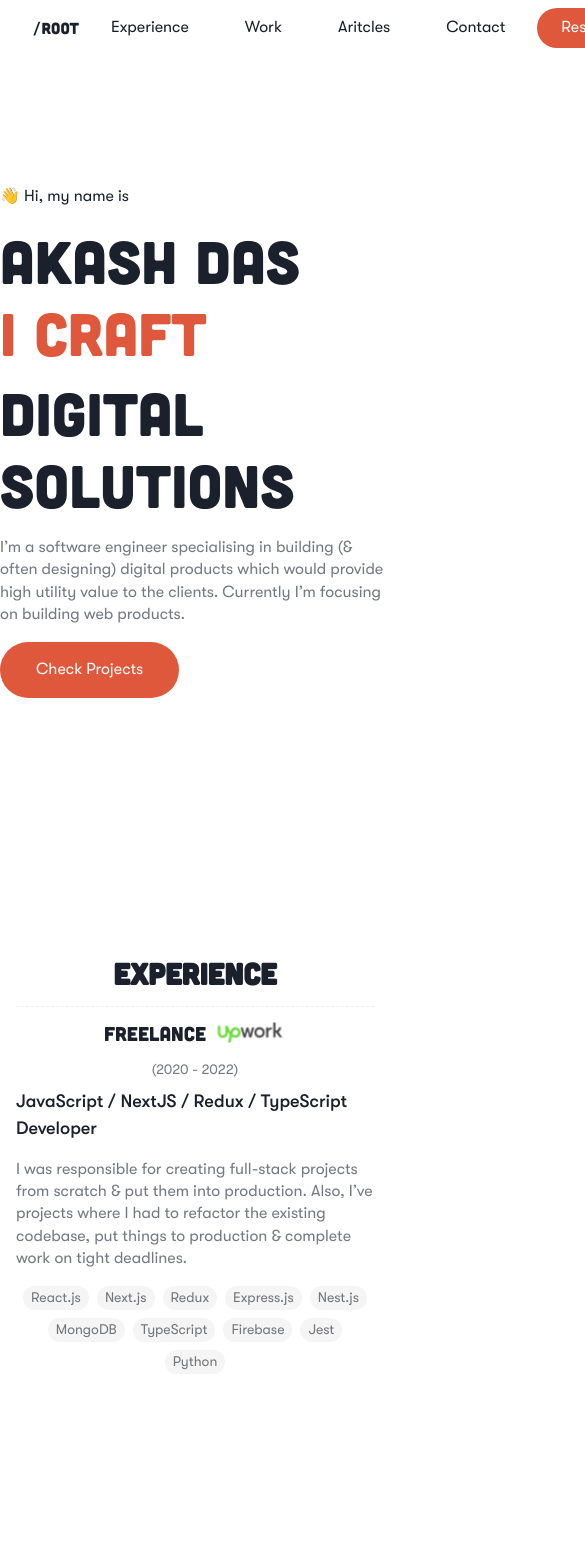
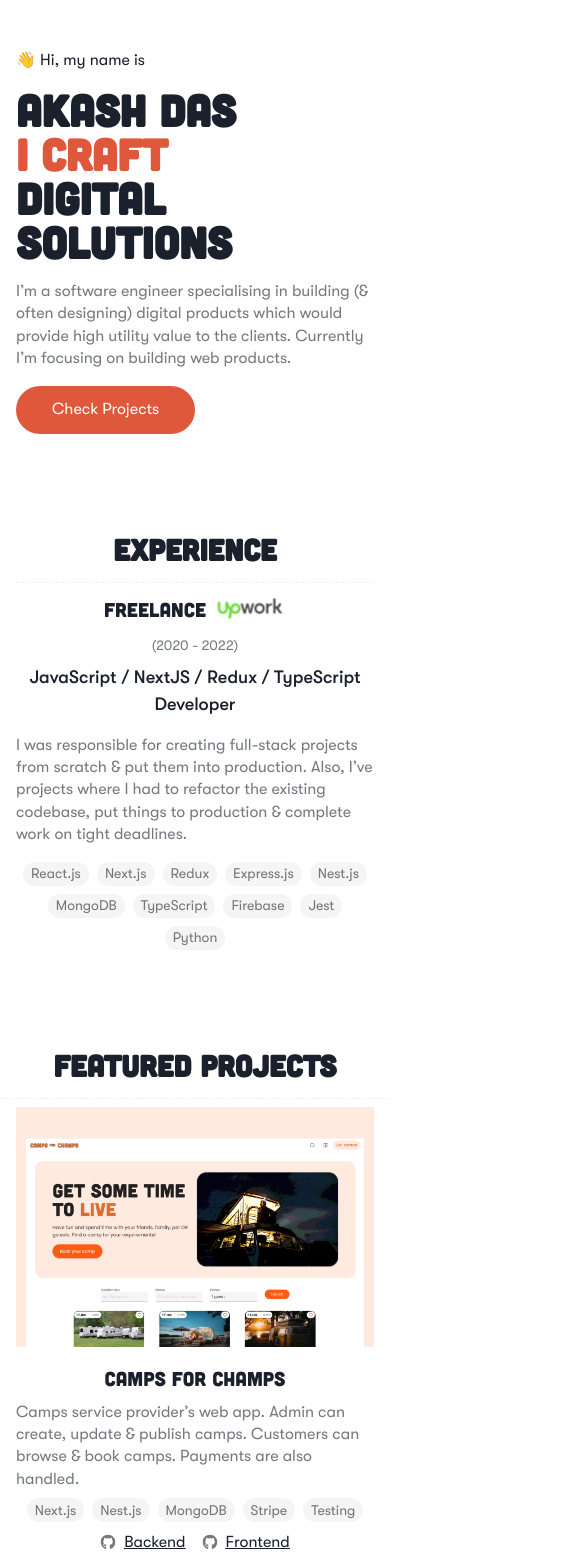
Before and after one commit to AkashSDas/portfolio, a Next.js app: page / in a window 390 px wide. Shown: the top 1568 px of the page, 585 px wide, since content can reach past the window. Built offline with nearby package versions, Linux system fonts and the light colour scheme.

Commit message:
make sections responsive and rm redundant imports

```diff
--- a/src/components/articles.tsx
+++ b/src/components/articles.tsx
@@ -3,7 +3,7 @@ import { useContext } from "react";
 
 import { pxToRem } from "@/lib/chakra-ui";
 import { ScrollContext } from "@/lib/context";
-import { Box, Button, Divider, Heading, HStack, SimpleGrid, Text, VStack } from "@chakra-ui/react";
+import { Box, Button, Divider, Heading, HStack, Link, Text, VStack } from "@chakra-ui/react";
 
 import { renderSkills } from "./experience";
 
@@ -38,48 +38,70 @@ export default function Articles() {
   var articleRef = useContext(ScrollContext).articlesRef;
 
   return (
-    <VStack ref={articleRef} gap={pxToRem(32)} w="full" py={pxToRem(128)}>
-      <Heading h={pxToRem(44)}>Latest Articles</Heading>
-      <Divider w="100%" maxW={pxToRem(800)} borderStyle="dashed" />
+    <Box
+      as="section"
+      ref={articleRef}
+      gap={pxToRem(32)}
+      w="100vw"
+      overflowX={{ base: "scroll", md: "hidden" }}
+      py={{ base: pxToRem(48), md: pxToRem(128) }}
+    >
+      <Heading
+        h={pxToRem(44)}
+        w="full"
+        textAlign="center"
+        mb={{ base: pxToRem(8), md: pxToRem(32) }}
+      >
+        Latest Articles
+      </Heading>
 
-      <SimpleGrid
-        w={["full", pxToRem(1024)]}
-        minChildWidth={["full", pxToRem(420)]}
-        column={[1, 3]}
-        gap={pxToRem(64)}
-        justifyItems="center"
-        justifyContent="center"
-        alignItems="center"
+      <Divider
+        w="100%"
+        maxW={pxToRem(800)}
+        borderStyle="dashed"
+        mx="auto"
+        mb={{ base: pxToRem(8), md: pxToRem(32) }}
+      />
+
+      <HStack
+        px={{ base: pxToRem(16), md: pxToRem(128) }}
+        gap={pxToRem(56)}
+        overflowX="scroll"
+        mb={{ base: pxToRem(8), md: pxToRem(32) }}
       >
         {articles.map((article) => (
           <ArticleCard key={article.coverImgURL} article={article} />
         ))}
-      </SimpleGrid>
+      </HStack>
 
-      <a
+      <Link
         href="https://medium.com/@akashsdas_dev"
         target="_blank"
         rel="noreferrer"
+        display="flex"
+        w="full"
+        justifyContent="center"
+        _hover={{ textDecoration: "none" }}
       >
-        <Button variant="outline" px={pxToRem(48)} h={pxToRem(48)}>
+        <Button mx="auto" variant="outline" px={pxToRem(48)} h={pxToRem(48)}>
           See More
         </Button>
-      </a>
-    </VStack>
+      </Link>
+    </Box>
   );
 
   function ArticleCard({ article }: { article: typeof articles[0] }) {
     return (
-      <a target="_blank" href={article.src} rel="noreferrer">
-        <VStack
-          w={pxToRem(420)}
-          maxW={pxToRem(420)}
-          gap={pxToRem(8)}
-          role="group"
-        >
+      <Link
+        target="_blank"
+        href={article.src}
+        rel="noreferrer"
+        w={{ base: "full", md: pxToRem(420) }}
+      >
+        <VStack gap={pxToRem(8)} role="group">
           <Box
             position="relative"
-            w={pxToRem(420)}
+            w={{ base: "full", md: pxToRem(420) }}
             h={pxToRem(220.5)}
             transition="all 0.3s ease-in-out"
             _groupHover={{ transform: "scale(0.98)" }}
@@ -97,7 +119,7 @@ export default function Articles() {
             <Text opacity={0.6}>{article.readTime} min read</Text>
           </HStack>
         </VStack>
-      </a>
+      </Link>
     );
   }
 }
--- a/src/components/contact-me.tsx
+++ b/src/components/contact-me.tsx
@@ -2,7 +2,7 @@ import { useContext } from "react";
 
 import { pxToRem } from "@/lib/chakra-ui";
 import { ScrollContext } from "@/lib/context";
-import { Badge, Center, Divider, Heading, HStack, Icon, Text, VStack } from "@chakra-ui/react";
+import { Badge, Divider, Heading, HStack, Icon, Text, VStack } from "@chakra-ui/react";
 
 export default function ContactMe() {
   var contactMeRef = useContext(ScrollContext).contactRef;
@@ -12,7 +12,12 @@ export default function ContactMe() {
       <Heading h={pxToRem(44)}>Contact Me</Heading>
       <Divider w="100%" maxW={pxToRem(800)} borderStyle="dashed" />
 
-      <Center>
+      <HStack
+        flexWrap="wrap"
+        justifyContent="center"
+        alignItems="center"
+        gap={pxToRem(16)}
+      >
         <Badge
           bg="b.border"
           color="rgba(28, 31, 36, 0.6)"
@@ -72,7 +77,7 @@ export default function ContactMe() {
             </HStack>
           </Badge>
         </a>
-      </Center>
+      </HStack>
     </VStack>
   );
 }
--- a/src/components/experience.tsx
+++ b/src/components/experience.tsx
@@ -17,7 +17,12 @@ export default function Experience() {
   var experienceRef = useContext(ScrollContext).experienceRef;
 
   return (
-    <Center ref={experienceRef} as="section" py={pxToRem(128)} px={pxToRem(16)}>
+    <Center
+      ref={experienceRef}
+      as="section"
+      py={{ base: pxToRem(48), md: pxToRem(128) }}
+      px={pxToRem(16)}
+    >
       <VStack gap={{ base: pxToRem(8), md: pxToRem(32) }} w="full">
         <Heading h={pxToRem(44)}>Experience</Heading>
         <Divider w="100%" maxW={pxToRem(800)} borderStyle="dashed" />
@@ -38,7 +43,7 @@ export default function Experience() {
   function Responsibilities() {
     return (
       <VStack w="full" maxW={pxToRem(540)} gap={pxToRem(16)}>
-        <Text fontSize={pxToRem(18)} fontWeight="medium">
+        <Text textAlign="center" fontSize={pxToRem(18)} fontWeight="medium">
           JavaScript / NextJS / Redux / TypeScript Developer
         </Text>
 
--- a/src/components/featured-projects.tsx
+++ b/src/components/featured-projects.tsx
@@ -1,5 +1,5 @@
 import Image from "next/image";
-import { useContext, useRef } from "react";
+import { useContext } from "react";
 
 import { pxToRem } from "@/lib/chakra-ui";
 import { ScrollContext } from "@/lib/context";
@@ -46,8 +46,17 @@ export default function FeaturedProjects() {
   var featuredProjectsRef = useContext(ScrollContext).workRef;
 
   return (
-    <Box ref={featuredProjectsRef} as="section" py={pxToRem(128)}>
-      <Heading h={pxToRem(44)} w="full" textAlign="center" mb={pxToRem(32)}>
+    <Box
+      ref={featuredProjectsRef}
+      as="section"
+      py={{ base: pxToRem(48), md: pxToRem(128) }}
+    >
+      <Heading
+        h={pxToRem(44)}
+        w="full"
+        textAlign="center"
+        mb={{ base: pxToRem(8), md: pxToRem(32) }}
+      >
         Featured Projects
       </Heading>
 
@@ -56,10 +65,15 @@ export default function FeaturedProjects() {
         maxW={pxToRem(800)}
         borderStyle="dashed"
         mx="auto"
-        mb={pxToRem(32)}
+        mb={{ base: pxToRem(8), md: pxToRem(32) }}
       />
 
-      <HStack px={pxToRem(128)} gap={pxToRem(56)} overflowX="auto">
+      <HStack
+        px={{ base: pxToRem(16), md: pxToRem(128) }}
+        gap={pxToRem(56)}
+        overflowX="auto"
+        flexDirection={{ base: "column", md: "row" }}
+      >
         {projects.map((project) => (
           <ProjectCard key={project.title} project={project} />
         ))}
@@ -70,8 +84,8 @@ export default function FeaturedProjects() {
   function ProjectCard({ project }: { project: typeof projects[0] }) {
     return (
       <VStack
-        w={pxToRem(500)}
-        minW={pxToRem(420)}
+        w={{ base: "full", md: pxToRem(500) }}
+        minW={{ base: "full", md: pxToRem(420) }}
         gap={pxToRem(16)}
         role="group"
       >
--- a/src/components/hero.tsx
+++ b/src/components/hero.tsx
@@ -2,42 +2,43 @@ import { useContext } from "react";
 
 import { pxToRem } from "@/lib/chakra-ui";
 import { ScrollContext } from "@/lib/context";
-import { Button, Center, HStack, Text, VStack } from "@chakra-ui/react";
+import { Box, Button, Center, Heading, Text, VStack } from "@chakra-ui/react";
 
 export default function Hero() {
   var workRef = useContext(ScrollContext).workRef;
 
   return (
-    <Center my={pxToRem(128)} as="section">
+    <Center
+      py={{ base: pxToRem(48), md: pxToRem(128) }}
+      px={pxToRem(16)}
+      as="section"
+    >
       <VStack gap={pxToRem(16)} alignItems="start">
         <Text>👋 Hi, my name is</Text>
 
         <VStack gap={0} alignItems="start">
-          <Text
-            fontFamily="heading"
-            fontSize={pxToRem(60)}
-            lineHeight={pxToRem(72)}
+          <Heading
+            fontSize={{ base: pxToRem(44), sm: pxToRem(60) }}
+            lineHeight={"100%"}
           >
             Akash Das
-          </Text>
+          </Heading>
 
-          <HStack flexWrap="wrap" gap={pxToRem(8)} mt={`0 !important`}>
-            <Text
-              fontFamily="heading"
-              fontSize={pxToRem(60)}
+          <Box gap={pxToRem(8)} mt={`0 !important`}>
+            <Heading
+              fontSize={{ base: pxToRem(44), sm: pxToRem(60) }}
               color="b.primary"
-              lineHeight={pxToRem(72)}
+              lineHeight={"100%"}
             >
               I Craft
-            </Text>
-            <Text
-              fontFamily="heading"
-              fontSize={pxToRem(60)}
-              lineHeight={pxToRem(72)}
+            </Heading>
+            <Heading
+              lineHeight={"100%"}
+              fontSize={{ base: pxToRem(44), sm: pxToRem(60) }}
             >
               Digital Solutions
-            </Text>
-          </HStack>
+            </Heading>
+          </Box>
         </VStack>
 
         <Text maxW={pxToRem(500)} opacity={0.6} lineHeight="140%">
@@ -48,7 +49,7 @@ export default function Hero() {
 
         <Button
           variant="solid"
-          h={pxToRem(56)}
+          h={{ base: pxToRem(48), sm: pxToRem(56) }}
           px={pxToRem(36)}
           onClick={() =>
             (workRef.current as any).scrollIntoView({
--- a/src/components/navbar.tsx
+++ b/src/components/navbar.tsx
@@ -1,4 +1,4 @@
-import { useContext, useRef } from "react";
+import { useContext } from "react";
 
 import { pxToRem } from "@/lib/chakra-ui";
 import { ScrollContext } from "@/lib/context";
@@ -15,6 +15,7 @@ export default function Navbar() {
       gap={pxToRem(8)}
       h={pxToRem(56)}
       px={pxToRem(32)}
+      as="nav"
     >
       <Text fontFamily="heading">/Root</Text>
 
--- a/src/components/note-worthy-projects.tsx
+++ b/src/components/note-worthy-projects.tsx
@@ -37,15 +37,23 @@ var projects = [
 
 export default function NoteWorthyProjects() {
   return (
-    <VStack gap={pxToRem(32)} w="full" my={pxToRem(128)}>
-      <Heading h={pxToRem(44)}>Other Noteworthy Projects</Heading>
+    <VStack
+      gap={pxToRem(32)}
+      w="full"
+      as="section"
+      py={{ base: pxToRem(48), md: pxToRem(128) }}
+      px={pxToRem(16)}
+    >
+      <Heading h={pxToRem(44)} textAlign="center">
+        Other Noteworthy Projects
+      </Heading>
       <Divider w="100%" maxW={pxToRem(800)} borderStyle="dashed" />
 
       <SimpleGrid
-        w={["full", pxToRem(1024)]}
-        minChildWidth={["full", pxToRem(480)]}
-        column={[1, 3]}
-        gap={pxToRem(64)}
+        w={{ base: "full", lg: pxToRem(1024) }}
+        minChildWidth={{ base: "full", lg: pxToRem(480) }}
+        column={{ base: 1, lg: 2 }}
+        gap={{ base: pxToRem(16), lg: pxToRem(32) }}
         justifyItems="center"
         justifyContent="center"
         alignItems="center"
@@ -60,7 +68,7 @@ export default function NoteWorthyProjects() {
   function ProjectCard({ project }: { project: typeof projects[0] }) {
     return (
       <VStack
-        w={pxToRem(480)}
+        w={{ base: "full", md: pxToRem(480) }}
         maxW={pxToRem(480)}
         borderRadius={pxToRem(16)}
         border="1px solid"
--- a/src/pages/_app.tsx
+++ b/src/pages/_app.tsx
@@ -55,7 +55,7 @@ export default function App({ Component, pageProps }: AppProps) {
             contactRef,
           }}
         >
-          <Navbar />
+          {/* <Navbar /> */}
           <Component {...pageProps} />
         </ScrollContext.Provider>
       </ChakraProvider>
```
Also changed, not shown: src/pages/index.tsx (+1 -6 lines).
